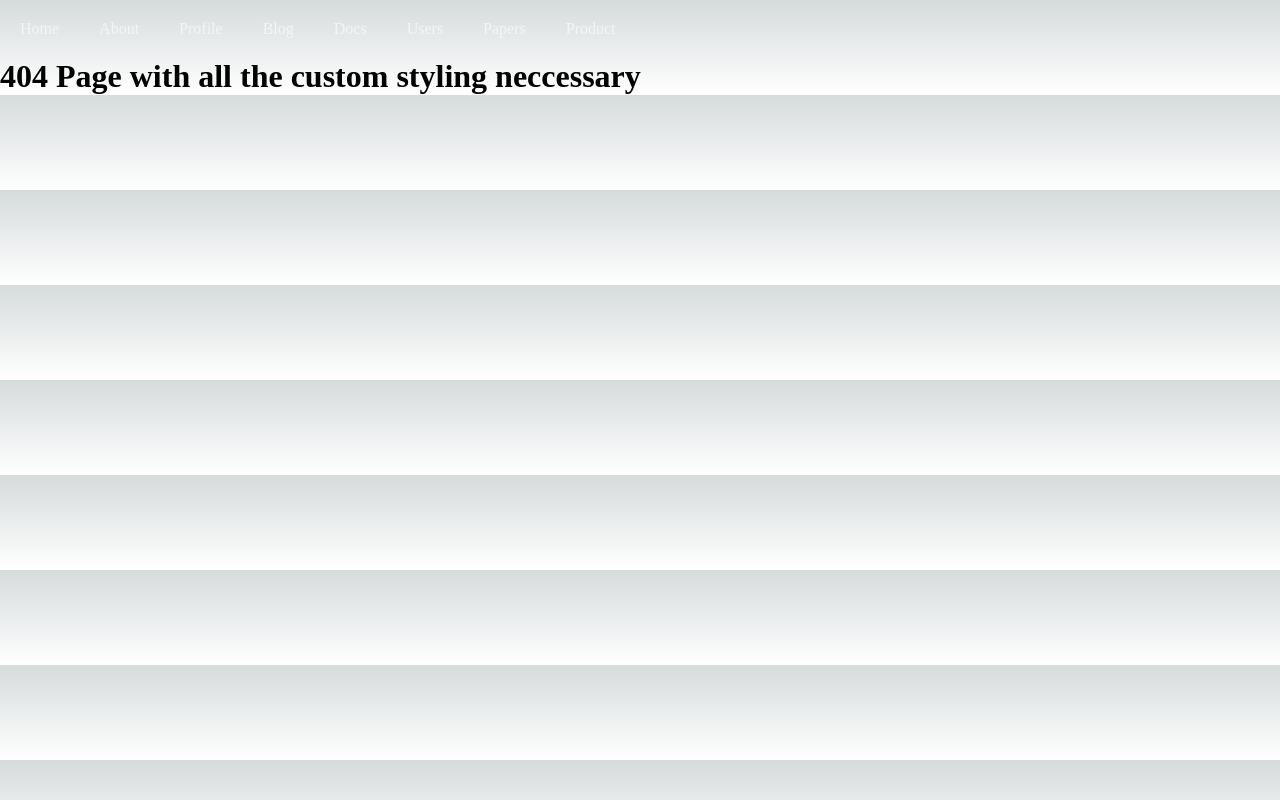
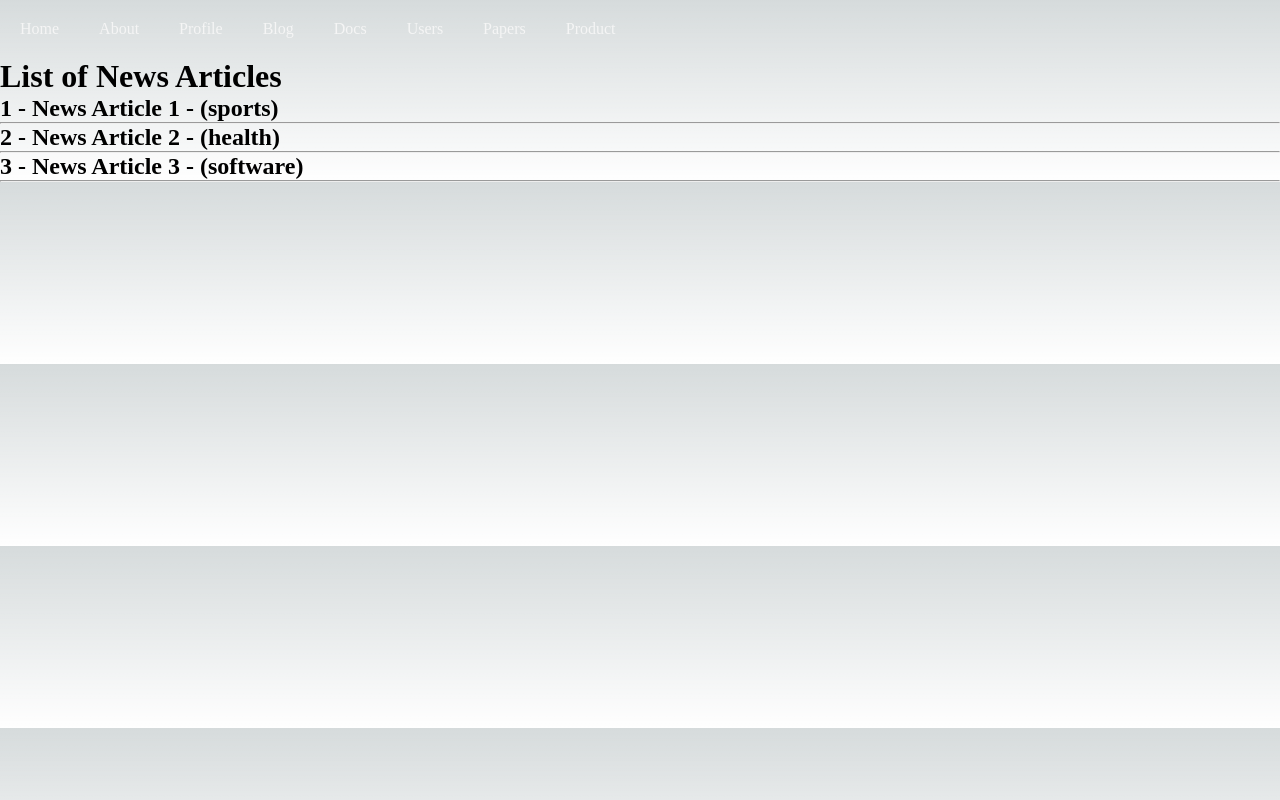
Before and after one commit to Emmanuel-Dominic/nextjs-moment, a Next.js app: page /articles in a window 1280 px wide. Before the commit this address had no page. Built offline with nearby package versions, Linux system fonts and the light colour scheme; data requests are answered from the project's data file.

Commit message:
implements SSR with getServerSideProps

```diff
--- a/db.json
+++ b/db.json
@@ -18,5 +18,25 @@
             "price": 2500,
             "description": "Product 3 description"
         }
+    ],
+    "articles": [
+        {
+            "id": 1,
+            "title": "News Article 1",
+            "category": "sports",
+            "description": "News Article 1 description"
+        },
+        {
+            "id": 2,
+            "title": "News Article 2",
+            "category": "health",
+            "description": "News Article 2 description"
+        },
+        {
+            "id": 3,
+            "title": "News Article 3",
+            "category": "software",
+            "description": "News Article 3 description"
+        }
     ]
 }
--- /dev/null
+++ b/pages/articles/index.js
@@ -0,0 +1,31 @@
+import Link from 'next/link'
+
+function NewsArticleList({articles}) {
+    return (
+        <>
+          <h1>List of News Articles</h1>
+          {articles.map(article => {
+            return (
+                <div key={article.id}>
+                    <h2>{article.id} - {article.title} - ({article.category})</h2>
+                    <hr />
+                </div>
+            )
+          })
+          }
+        </>
+    )
+}
+
+export default NewsArticleList;
+
+export async function getServerSideProps() {
+    const response = await fetch('http://localhost:4000/articles');
+    const data = await response.json();
+
+    return {
+        props: {
+            articles: data
+        }
+    }
+}
```
